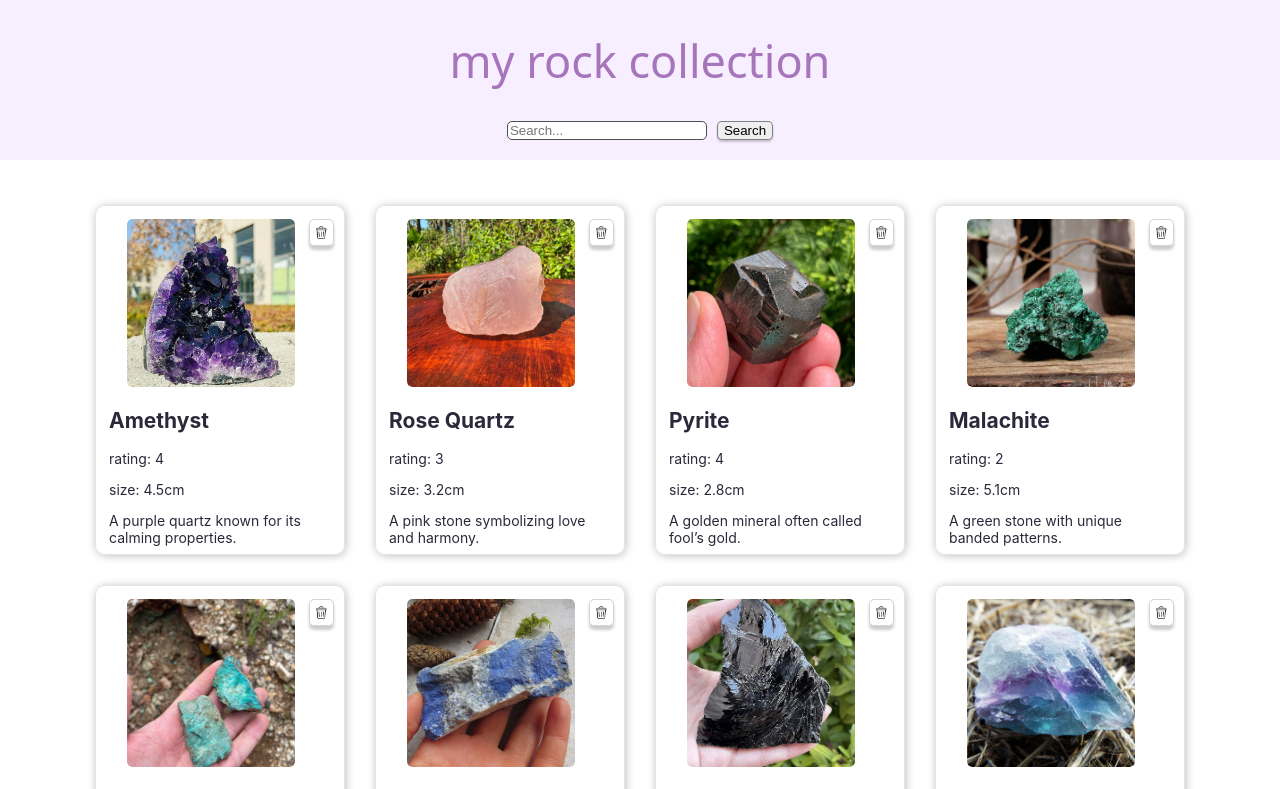
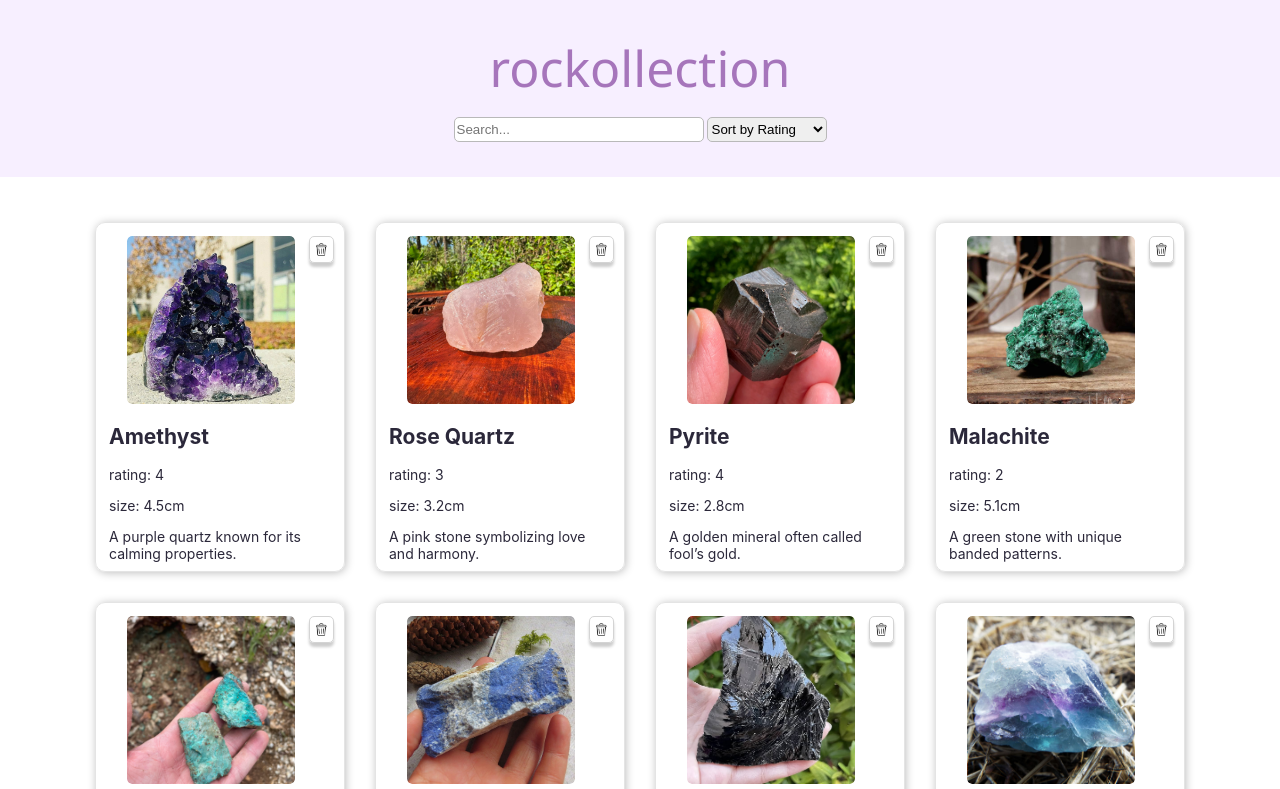
Before and after one commit to hkereb/Advanced-Internet-Applications, a React (Vite) app in the folder lab4/: page / in a window 1280 px wide. Shown: the top 789 px of the page. Built offline with nearby package versions, Linux system fonts and the light colour scheme; a web font is replaced by a local one.

Commit message:
feat: sort by rating

```diff
--- a/lab4/src/App.jsx
+++ b/lab4/src/App.jsx
@@ -6,6 +6,8 @@ import { useState } from 'react'
 export default function App() {
 
   const [entries, setEntries] = useState(data)
+  const [searchTerm, setSearchTerm] = useState('')
+  const [sortOrder, setSortOrder] = useState('');
 
   function handleDelete(id) {
     const confirmed = window.confirm("Are you sure you want to delete this element?");
@@ -14,21 +16,48 @@ export default function App() {
     }
   }
 
-  const entryElements = entries.map((entry) => {
+  function handleSearchChange(event) {
+    setSearchTerm(event.target.value);
+  }
+
+  function handleSortChange(order) {
+    setSortOrder(order);
+  }
+
+  const filteredEntries = entries
+  .filter(entry =>
+    entry.name.toLowerCase().includes(searchTerm.toLowerCase()) ||
+    entry.description.toLowerCase().includes(searchTerm.toLowerCase())
+  )
+  .sort((a, b) => {
+    if (sortOrder === 'asc') return a.rating - b.rating;
+    if (sortOrder === 'desc') return b.rating - a.rating;
+    return 0;
+  });
+
+
+
+  const entryElements = filteredEntries.map((entry) => {
     return (
       <Entry
-          key={entry.key}
-          entry={entry}
-          onDelete={() => handleDelete(entry.key)}
+        key={entry.key}
+        entry={entry}
+        onDelete={() => handleDelete(entry.key)}
       />
     )
-  })
+  });
 
   return (
     <>
-      <Header />
+      <Header
+        searchTerm={searchTerm}
+        onSearchChange={handleSearchChange}
+        sortOrder={sortOrder}
+        onSortChange={handleSortChange}
+      />
+
       <main className="container">
-          {entryElements}
+        {entryElements}
       </main>
     </>
   )
--- a/lab4/src/components/Header.jsx
+++ b/lab4/src/components/Header.jsx
@@ -1,13 +1,18 @@
 import SearchBar from "./SearchBar"
 
-export default function Header() {
+export default function Header({ searchTerm, onSearchChange, sortOrder, onSortChange }) {
     return (
         <header>
             <div className="logo-and-title">
                 {/* <img src="images/rocks-logo.png" alt="rocks-icon" /> */}
-                <h1>my rock collection</h1>
+                <h1>rockollection</h1>
             </div>
-            <SearchBar />
+            <SearchBar
+                searchTerm={searchTerm}
+                onSearchChange={onSearchChange}
+                sortOrder={sortOrder}
+                onSortChange={onSortChange}
+            />
         </header>
     )
 }
--- a/lab4/src/components/SearchBar.jsx
+++ b/lab4/src/components/SearchBar.jsx
@@ -1,12 +1,23 @@
-export default function SearchBar() {
+import Sort from "./Sort.jsx"
+
+export default function SearchBar({ searchTerm, onSearchChange, sortOrder, onSortChange }) {
     return (
-        <div className="search-bar">
-            <input
+        <div className="search">
+            <div className="search-bar">
+                <input
                 type="text"
                 placeholder="Search..."
                 className="search-input"
-            />
-            <button className="search-button">Search</button>
+                value={searchTerm}
+                onChange={onSearchChange}
+                />
+            </div>
+            <div className="sort">
+                <Sort
+                    sortOrder={sortOrder}
+                    onSortChange={onSortChange}
+                />
+            </div>
         </div>
-    )
-}
+    );
+  }
--- /dev/null
+++ b/lab4/src/components/Sort.jsx
@@ -0,0 +1,14 @@
+export default function Sort({ sortOrder, onSortChange }) {
+  return (
+    <div className="sort-container">
+      <label>
+        <select value={sortOrder} onChange={(e) => onSortChange(e.target.value)}>
+          <option value="" disabled hidden>Sort by Rating</option>
+          <option value="">-- none --</option>
+          <option value="asc">↑ worst to best</option>
+          <option value="desc">↓ best to worst</option>
+        </select>
+      </label>
+    </div>
+  );
+}
--- a/lab4/src/index.css
+++ b/lab4/src/index.css
@@ -30,7 +30,8 @@ header {
   font-weight: 400;
   font-style: normal;
   color:rgb(166, 117, 187);
-  font-size: 45px;
+  font-size: 50px;
+  margin-bottom: 15px;
 }
 
 .container {
@@ -88,14 +89,10 @@ article.collection-entry .info-container {
 
 .search-bar > input {
   border-radius: 5px;
-  border: solid 1px #4f4f4f;
-  width: 200px;
-}
-
-.search-bar > button {
-  border-radius: 5px;
-  border: solid 1px #636363c8;
-  box-shadow: 0 2px 2px rgba(0, 0, 0, 0.2);
+  border: solid 1px #b9b9b9;
+  width: 250px;
+  height: 25px;
+  margin-bottom: 15px;
 }
 
 .delete-button {
@@ -103,7 +100,6 @@ article.collection-entry .info-container {
   top: 10px;
   right: 10px;
   background-color: transparent;
-  color: rgb(243, 77, 102);
   border: none;
   border-radius: 5px;
   cursor: pointer;
@@ -119,3 +115,15 @@ article.collection-entry .info-container {
   width: auto;
   padding: 0;
 }
+
+select {
+  width: 120px;
+  height: 25px;
+  border: solid 1px #b9b9b9;
+  border-radius: 5px;
+}
+
+.search {
+  display: flex;
+  gap: 3px;
+}
```
